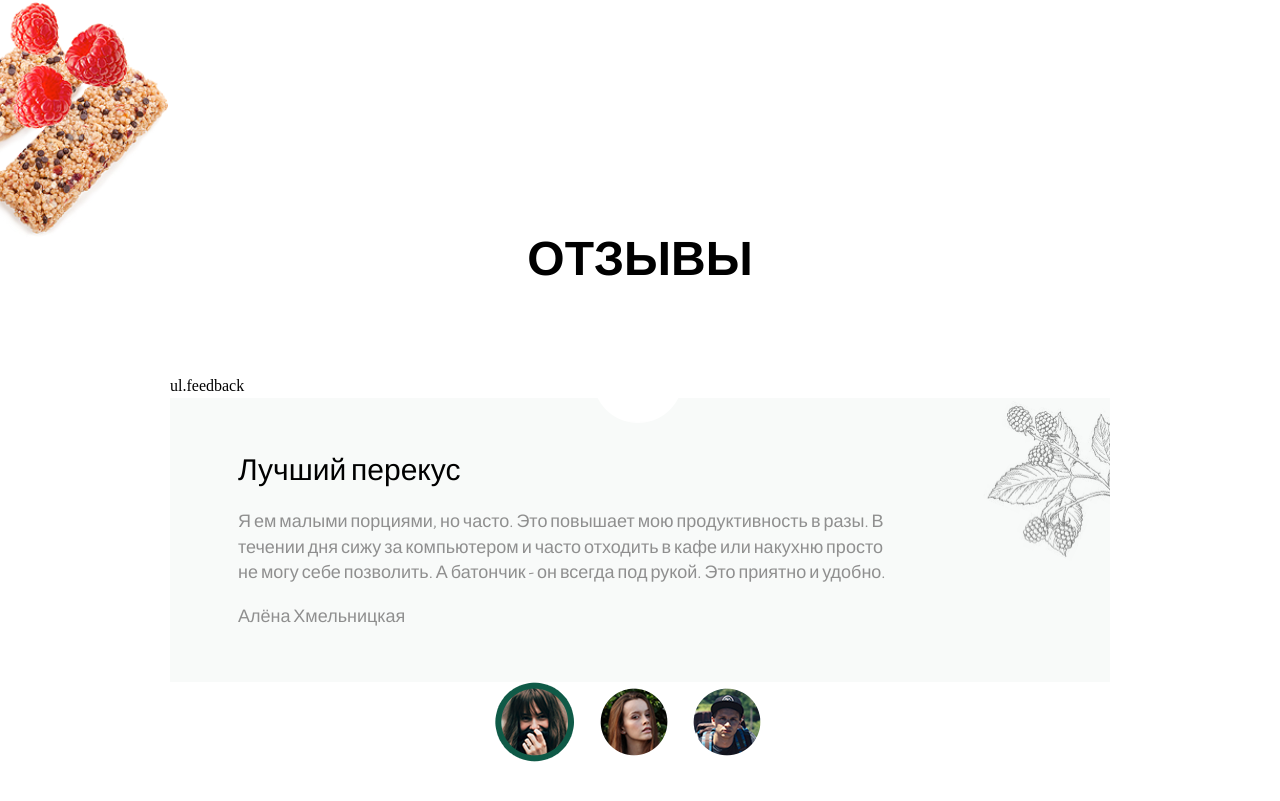
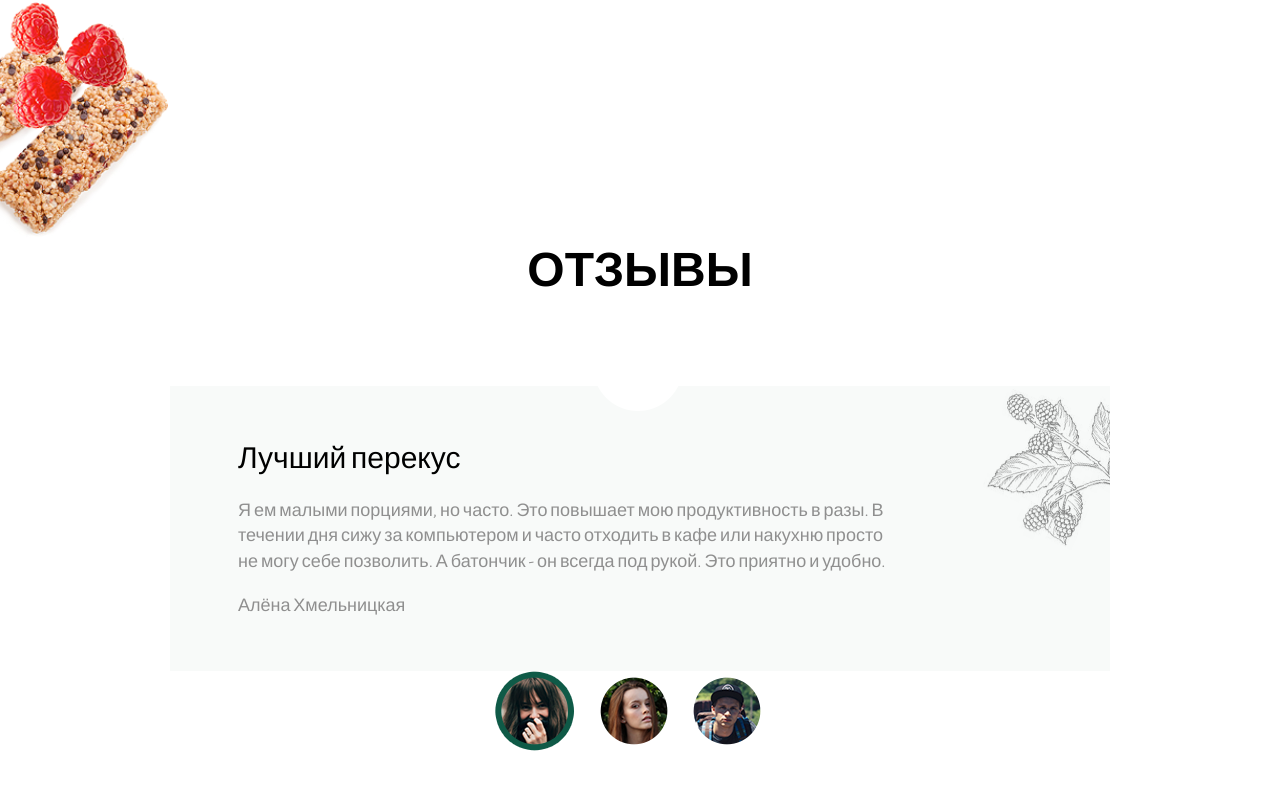
Before and after one commit to MadMarvel/project_2, a plain HTML site: page index.html in a window 1280 px wide. Shown: the part 1502-2303 px from the top of the page. Drawn offline with nearby package versions, Linux system fonts and the light colour scheme.

Commit message:
feedback edit2

```diff
--- a/css/blocks/_feedback.scss
+++ b/css/blocks/_feedback.scss
@@ -1,4 +1,4 @@
-.feedback__wrapper {
+.feedback__photo-item {
   background: url('../../Elements/Прямоугольник\ 11\ kопировать\ 3.png');
   background-repeat: no-repeat;
   padding: 52px 48px;
--- a/index.html
+++ b/index.html
@@ -135,8 +135,8 @@
       <div class="title">
         <h2 class="feedback__title">Отзывы</h2>
       </div>
-      ul.feedback
-          <div class="feedback__wrapper">
+      <ul class="feedback__photo-list">
+        <li class="feedback__photo-item">
           <div class="feedback__img">
             <img src="./Elements/Алена Хмельницкая.png" alt="">
           </div>
@@ -145,7 +145,8 @@
             <p class="feedback__text-img">Я ем малыми порциями, но часто. Это повышает мою продуктивность в разы. В течении дня сижу за компьютером и часто отходить в кафе или накухню просто не могу себе позволить. А батончик - он всегда под рукой. Это приятно и удобно.</p>
             <span class="feedback__text-signature">Алёна Хмельницкая</span>
           </div>
-          </div>
+        </li>
+      </ul>
       <ul class="feedback__list">
         <li class="feedback__item">
           <img src="/Elements/фото круг1.png" alt="">
```
Also changed, not shown: css/main.css, 1 other file. Lines whose indentation alone changed are shown as unchanged.
